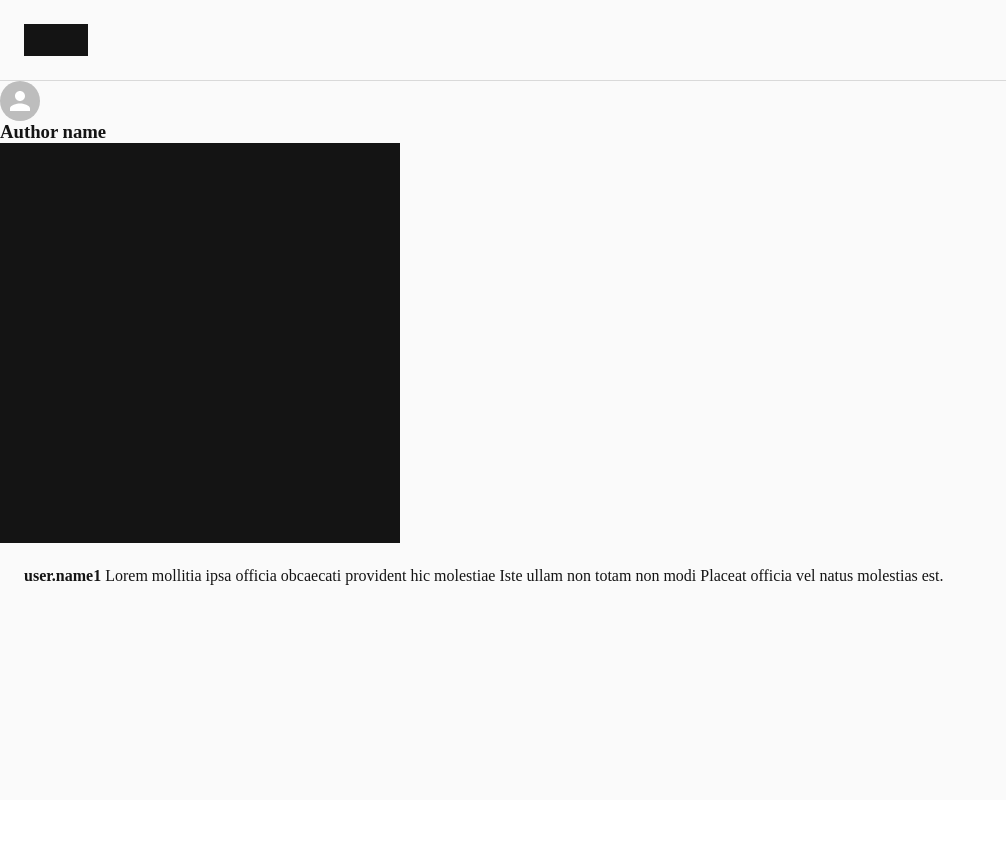
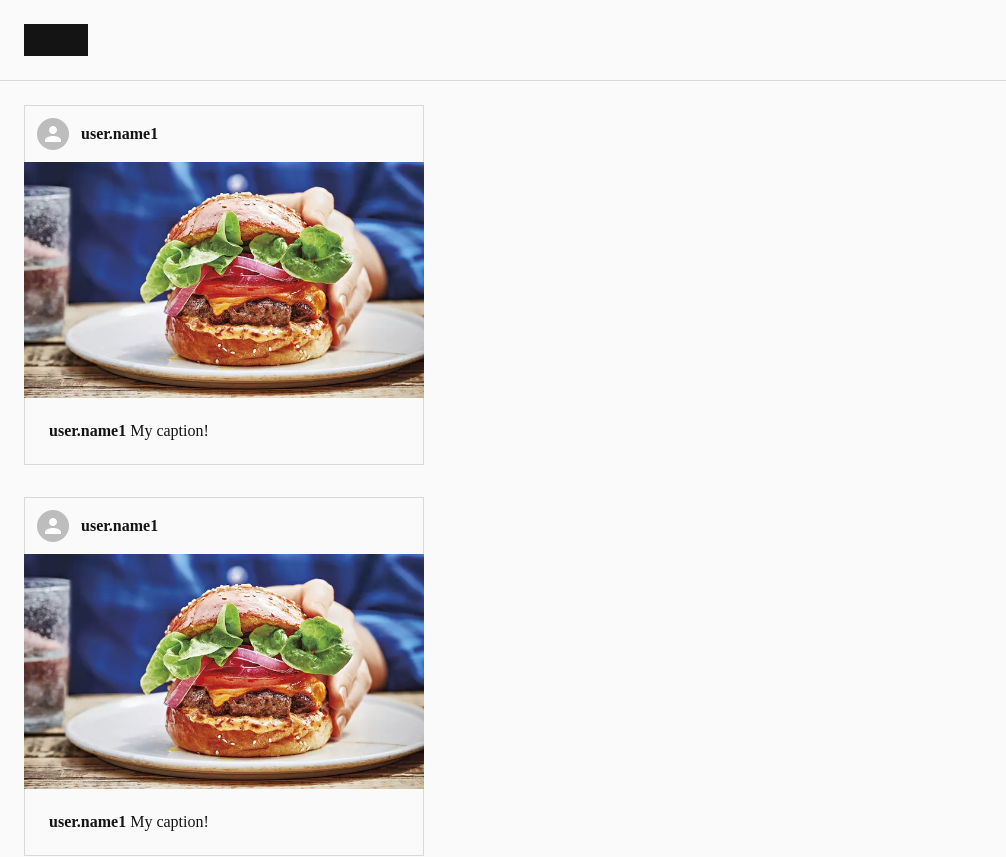
Before and after one commit to saintabomination/instagram-clone, a React (Create React App) app: page / in a window 1280 px wide. Shown: the top 857 px of the page, without its empty margins (0-1006 px from the left). Before the commit the page ends 800 px from the top, so only its background shows below. Built offline with nearby package versions, Linux system fonts and the light colour scheme.

Commit message:
Adding props to Post component

```diff
--- a/src/App.tsx
+++ b/src/App.tsx
@@ -6,7 +6,33 @@ const App = (): JSX.Element =>
       <header className="app__header">
         <div className="app__header__image"></div>
       </header>
-      <Post />
+      <div className="app__content">
+        <Post
+          username="user.name1"
+          imageUrl="/assets/img/burger.png"
+          caption="My caption!"
+        />
+        <Post
+          username="user.name1"
+          imageUrl="/assets/img/burger.png"
+          caption="My caption!"
+        />
+        <Post
+          username="user.name1"
+          imageUrl="/assets/img/burger.png"
+          caption="My caption!"
+        />
+        <Post
+          username="user.name1"
+          imageUrl="/assets/img/burger.png"
+          caption="My caption!"
+        />
+        <Post
+          username="user.name1"
+          imageUrl="/assets/img/burger.png"
+          caption="My caption!"
+        />
+      </div>
     </div>
   );
 
--- a/src/components/Post/Post.component.tsx
+++ b/src/components/Post/Post.component.tsx
@@ -2,18 +2,30 @@ import { Avatar } from '@mui/material';
 
 import './Post.styles.css';
 
-const Post = (): JSX.Element =>
+type PostProps = {
+  username: string;
+  imageUrl: string;
+  caption: string;
+};
+
+const Post = ({ username, imageUrl, caption }: PostProps): JSX.Element =>
   (
     <div className="post">
-      <Avatar
-        className="post__avatar"
-        alt="user.name1"
+      <div className="post__header">
+        <Avatar
+          className="post__avatar"
+          alt={username}
+        />
+        <h4>{username}</h4>
+      </div>
+      <img
+        className="post__image"
+        src={imageUrl}
+        alt={username}
       />
-      <h3>Author name</h3>
-      <div className="post__image"></div>
       <div className="post__caption">
         <p>
-          <strong>user.name1</strong> Lorem mollitia ipsa officia obcaecati provident hic molestiae Iste ullam non totam non modi Placeat officia vel natus molestias est.
+          <strong>{username}</strong> {caption}
         </p>
       </div>
     </div>
--- a/src/components/Post/Post.styles.css
+++ b/src/components/Post/Post.styles.css
@@ -1,15 +1,30 @@
 .post {
   display: flex;
   flex-direction: column;
+  margin-bottom: 32px;
+  width: 400px;
 }
 
+.post__header {
+  display: flex;
+  align-items: center;
+  padding: 12px;
+  border: 1px solid #d9d9d9;
+  border-bottom: none;
+}
+
+.post__header .post__avatar {
+  margin-right: 12px;
+  width: 32px;
+  height: 32px;
+}
 
 .post__image {
-  width: 400px;
-  height: 400px;
-  background-color: #141414;
+  object-cover: contain;
 }
 
 .post__caption {
   padding: 24px;
+  border: 1px solid #d9d9d9;
+  border-top: none;
 }
--- a/src/style/main.css
+++ b/src/style/main.css
@@ -16,3 +16,7 @@
   height: 32px;
   background-color: #141414;
 }
+
+.app__content {
+  padding: 24px;
+}
```
